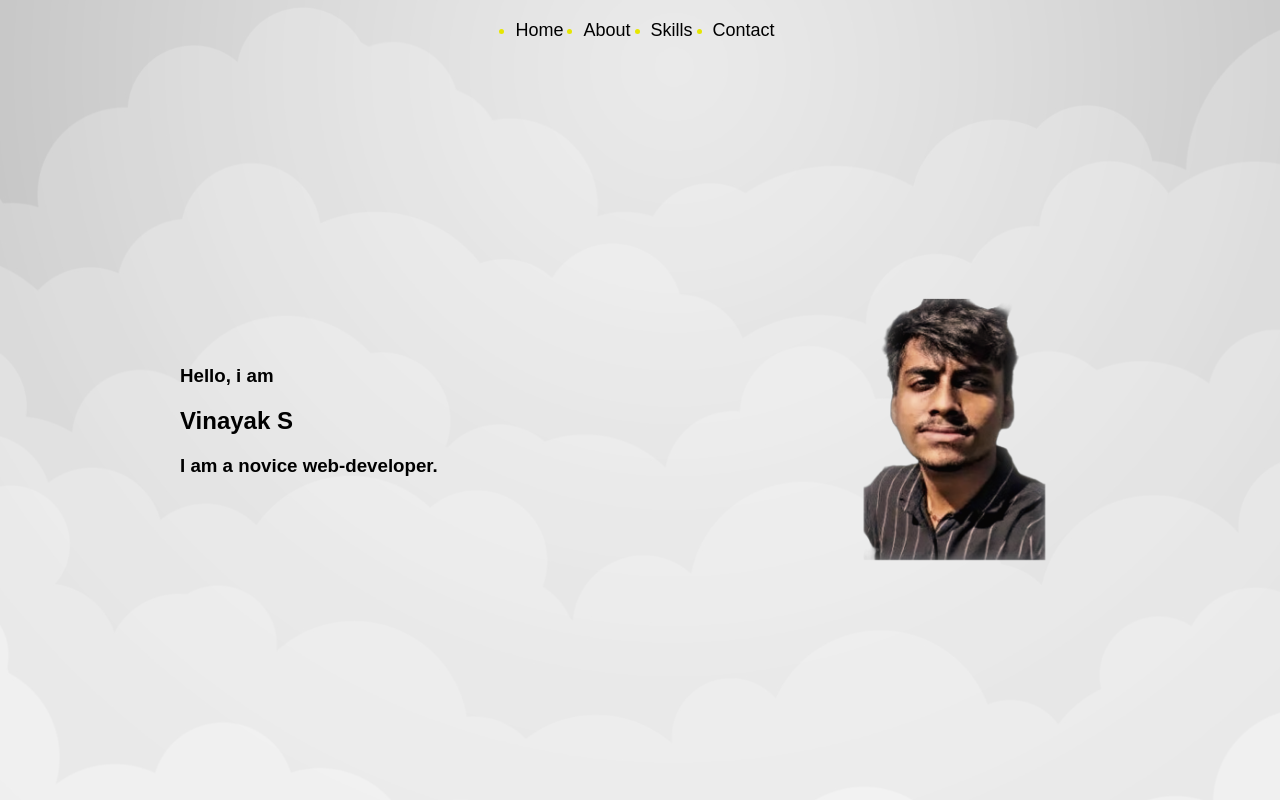
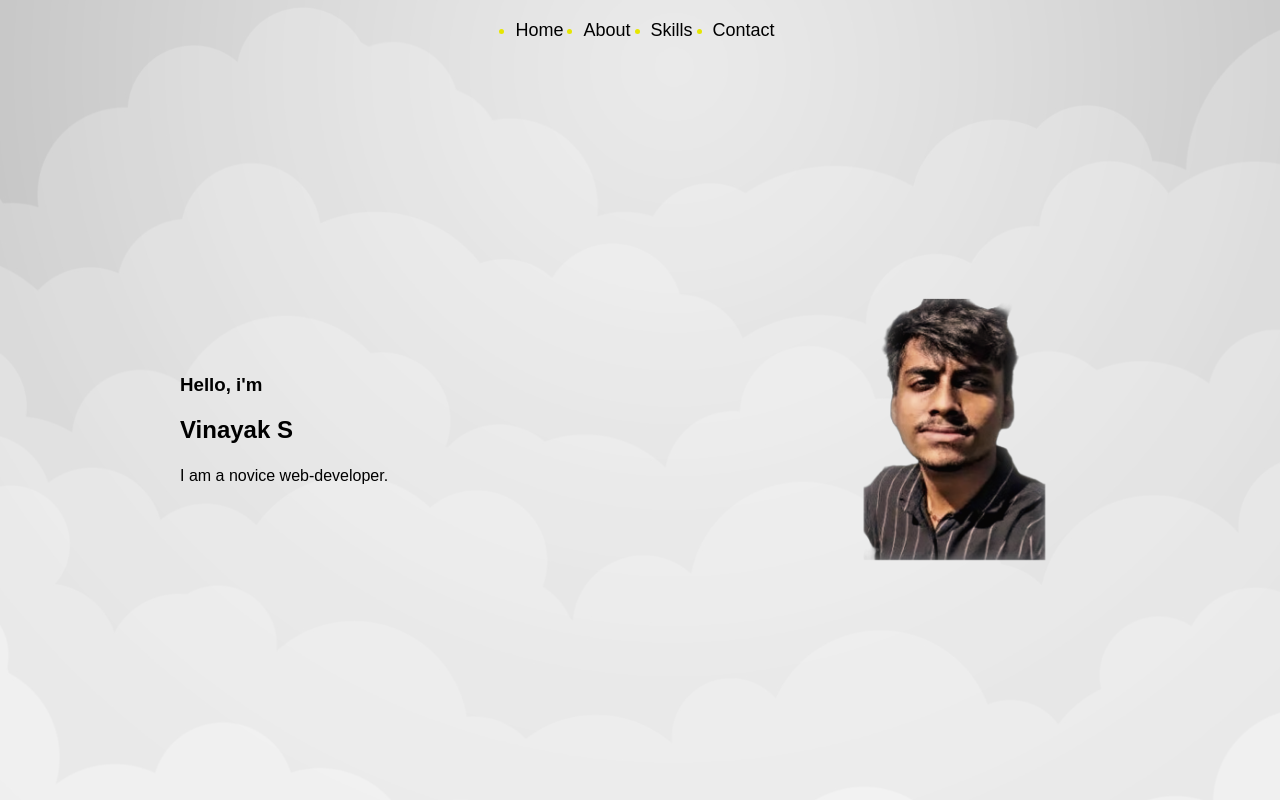
Before and after one commit to knaaps/first, a plain HTML site: page index.html in a window 1280 px wide. Shown: the top 800 px of the page. Drawn offline with Linux system fonts and the light colour scheme; a script that the page names is missing.

Commit message:
Update index.html

```diff
--- a/index.html
+++ b/index.html
@@ -20,9 +20,9 @@
       <div class="container">
         <div class="home-content">
           <div class="home-description">
-            <h3>Hello, i am</h3>
+            <h3>Hello, i'm</h3>
             <h1><span id="dynamic-text">Vinayak S </span></h1>
-            <h3>I am a novice web-developer.</h3>
+            <p>I am a novice web-developer.</p>
           </div>
           <div class="profile-photo">
             <img src="profile.png" alt="Profile Photo">
```
